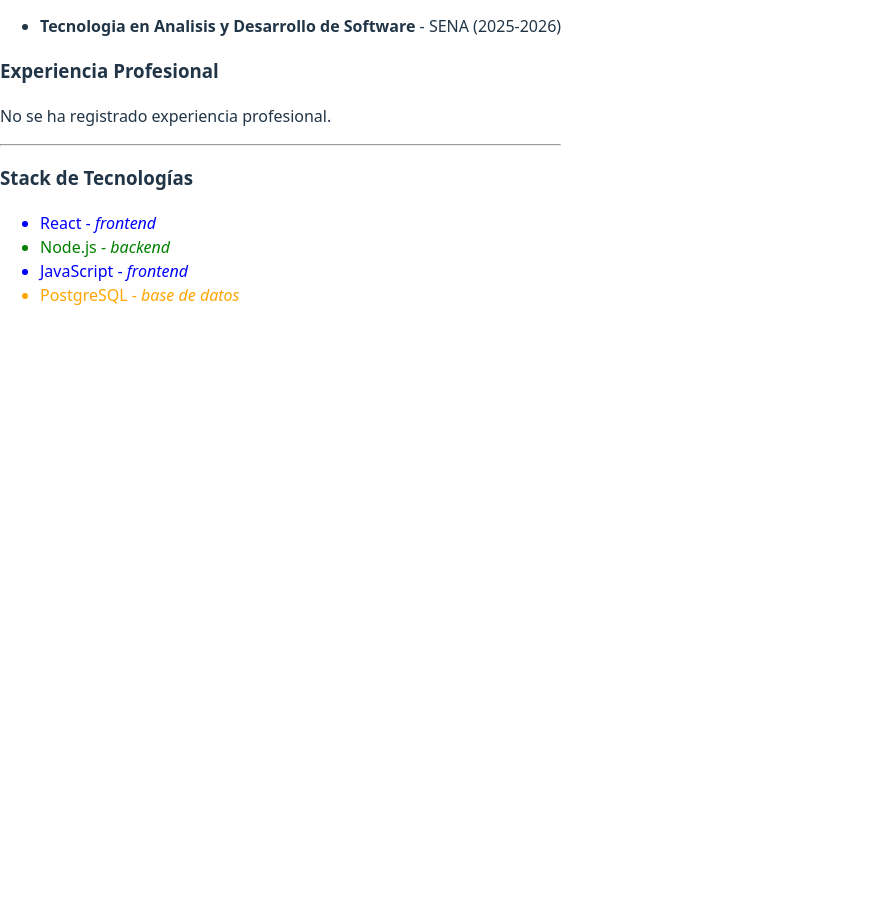
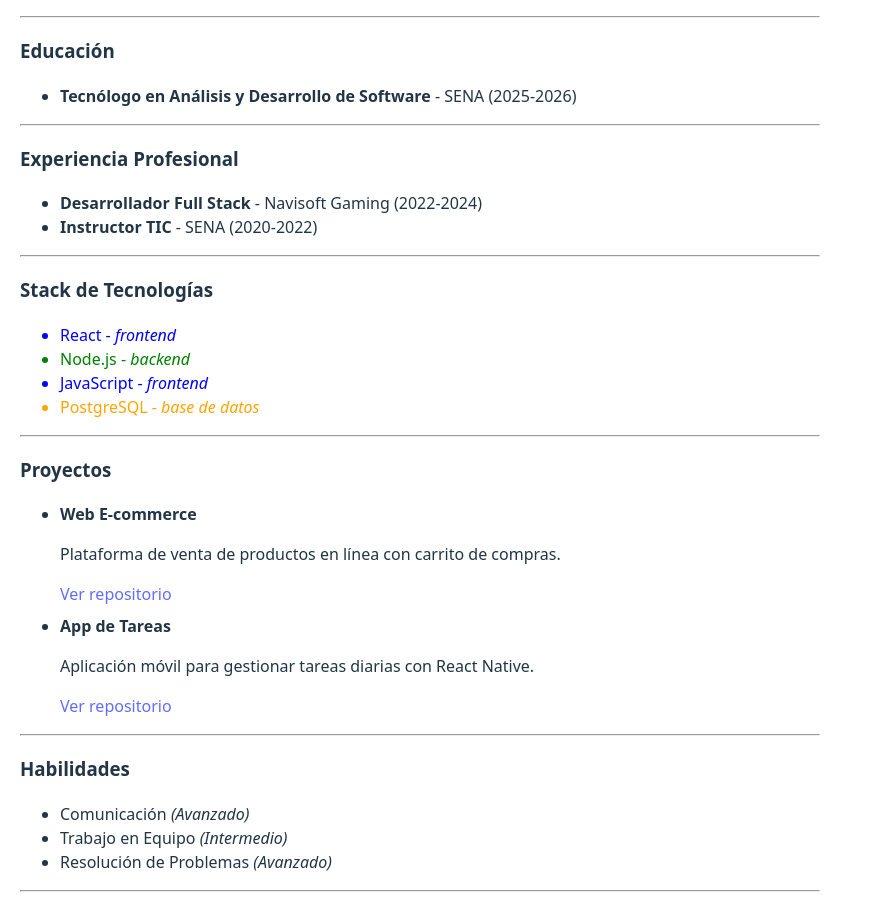
Before and after one commit to ricardo778/cv-props-react-ricardo-vega, a React (Vite) app: page / in a window 1280 px wide. Shown: the part 316-1236 px from the top of the page, without its empty margins (0-883 px from the left). Before the commit the page ends 800 px from the top, so only its background shows below. Built offline with nearby package versions, Linux system fonts and the light colour scheme.

Commit message:
feat: componente Educación con props y desestructuración

```diff
--- a/src/App.jsx
+++ b/src/App.jsx
@@ -1,17 +1,49 @@
-import CabeceraCV from "./components/CabeceraCV.jsx";
-import Perfil from "./components/Perfil.jsx";
-import Educacion from "./components/Educacion.jsx";
-import Experiencia from "./components/Experiencia.jsx";
-import StackTecnologias from "./components/StackTecnologias.jsx";
+// src/App.jsx
+import React from "react";
+import {
+  cabecera,
+  perfil,
+  educacion,
+  experiencia,
+  stackTecnologias,
+  proyectos,
+  habilidades
+} from "./data/cvData";
+
+import CabeceraCV from "./components/CabeceraCV";
+import Perfil from "./components/Perfil";
+import Educacion from "./components/Educacion";
+import Experiencia from "./components/Experiencia";
+import StackTecnologias from "./components/StackTecnologias";
+import Proyectos from "./components/Proyectos";
+import Habilidades from "./components/Habilidades";
 
 function App() {
   return (
-    <div>
-      <CabeceraCV />
-      <Perfil />
-      <Educacion />
-      <Experiencia />
-      <StackTecnologias />
+    <div style={{ maxWidth: "800px", margin: "0 auto", padding: "20px" }}>
+      {/* Cabecera */}
+      <CabeceraCV
+        nombre={cabecera.nombre}
+        profesion={cabecera.profesion}
+      />
+
+      {/* Perfil */}
+      <Perfil texto={perfil.texto} />
+
+      {/* Educación */}
+      <Educacion estudios={educacion} />
+
+      {/* Experiencia */}
+      <Experiencia trabajos={experiencia} />
+
+      {/* Stack de Tecnologías */}
+      <StackTecnologias tecnologias={stackTecnologias} />
+
+      {/* Proyectos (nuevo componente) */}
+      <Proyectos proyectos={proyectos} />
+
+      {/* Habilidades (nuevo componente) */}
+      <Habilidades habilidades={habilidades} />
     </div>
   );
 }
--- a/src/components/Educacion.jsx
+++ b/src/components/Educacion.jsx
@@ -1,18 +1,28 @@
-export default function Educacion() {
-  const educacion = [
-    { id: 1, titulo: "Tecnologia en Analisis y Desarrollo de Software", universidad: "SENA", periodo: "2025-2026" }
-  ];
+// src/components/Educacion.jsx
+import React from "react";
+
+export default function Educacion({ estudios }) {
+  if (!estudios || estudios.length === 0) {
+    return (
+      <section>
+        <h3>Educación</h3>
+        <p>No se ha registrado formación académica.</p>
+        <hr />
+      </section>
+    );
+  }
 
   return (
     <section>
       <h3>Educación</h3>
       <ul>
-        {educacion.map((edu) => (
-          <li key={edu.id}>
-            <strong>{edu.titulo}</strong> - {edu.universidad} ({edu.periodo})
+        {estudios.map(({ id, titulo, universidad, periodo }) => (
+          <li key={id}>
+            <strong>{titulo}</strong> - {universidad} ({periodo})
           </li>
         ))}
       </ul>
+      <hr />
     </section>
   );
 }
--- a/src/components/Habilidades.jsx
+++ b/src/components/Habilidades.jsx
@@ -0,0 +1,28 @@
+// src/components/Habilidades.jsx
+import React from "react";
+
+export default function Habilidades({ habilidades }) {
+  if (!habilidades || habilidades.length === 0) {
+    return (
+      <section>
+        <h3>Habilidades</h3>
+        <p>No se han definido habilidades.</p>
+        <hr />
+      </section>
+    );
+  }
+
+  return (
+    <section>
+      <h3>Habilidades</h3>
+      <ul>
+        {habilidades.map(({ id, nombre, nivel }) => (
+          <li key={id}>
+            {nombre} <em>({nivel})</em>
+          </li>
+        ))}
+      </ul>
+      <hr />
+    </section>
+  );
+}
--- a/src/components/Proyectos.jsx
+++ b/src/components/Proyectos.jsx
@@ -0,0 +1,32 @@
+// src/components/Proyectos.jsx
+import React from "react";
+
+export default function Proyectos({ proyectos }) {
+  if (!proyectos || proyectos.length === 0) {
+    return (
+      <section>
+        <h3>Proyectos</h3>
+        <p>No se han registrado proyectos.</p>
+        <hr />
+      </section>
+    );
+  }
+
+  return (
+    <section>
+      <h3>Proyectos</h3>
+      <ul>
+        {proyectos.map(({ id, nombre, descripcion, enlace }) => (
+          <li key={id} style={{ marginBottom: "8px" }}>
+            <strong>{nombre}</strong>
+            <p>{descripcion}</p>
+            <a href={enlace} target="_blank" rel="noopener noreferrer">
+              Ver repositorio
+            </a>
+          </li>
+        ))}
+      </ul>
+      <hr />
+    </section>
+  );
+}
--- a/src/components/StackTecnologias.jsx
+++ b/src/components/StackTecnologias.jsx
@@ -1,11 +1,7 @@
-export default function StackTecnologias() {
-  const tecnologias = [
-    { id: 1, nombre: "React", tipo: "frontend" },
-    { id: 2, nombre: "Node.js", tipo: "backend" },
-    { id: 3, nombre: "JavaScript", tipo: "frontend" },
-    { id: 4, nombre: "PostgreSQL", tipo: "base de datos" }
-  ];
+// src/components/StackTecnologias.jsx
+import React from "react";
 
+export default function StackTecnologias({ tecnologias }) {
   // Función para asignar colores según el tipo de tecnología
   const obtenerColor = (tipo) => {
     switch (tipo) {
@@ -20,16 +16,27 @@ export default function StackTecnologias() {
     }
   };
 
+  if (!tecnologias || tecnologias.length === 0) {
+    return (
+      <section>
+        <h3>Stack de Tecnologías</h3>
+        <p>No se han registrado tecnologías.</p>
+        <hr />
+      </section>
+    );
+  }
+
   return (
     <section>
       <h3>Stack de Tecnologías</h3>
       <ul>
-        {tecnologias.map((tech) => (
-          <li key={tech.id} style={{ color: obtenerColor(tech.tipo) }}>
-            {tech.nombre} - <em>{tech.tipo}</em>
+        {tecnologias.map(({ id, nombre, tipo }) => (
+          <li key={id} style={{ color: obtenerColor(tipo) }}>
+            {nombre} - <em>{tipo}</em>
           </li>
         ))}
       </ul>
+      <hr />
     </section>
   );
 }
```
